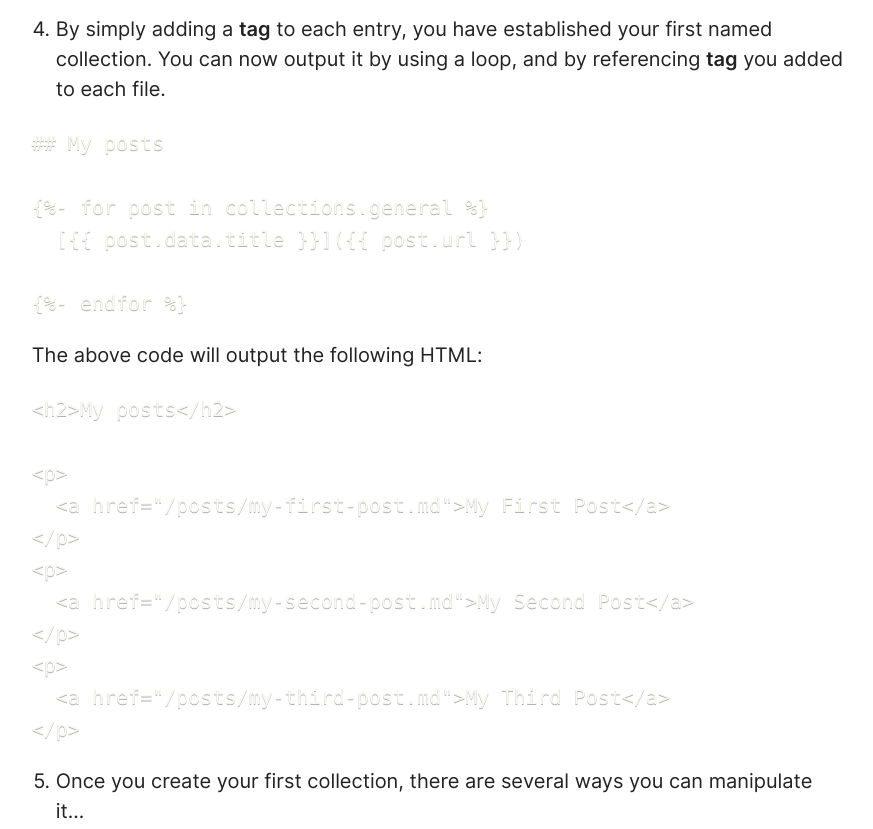
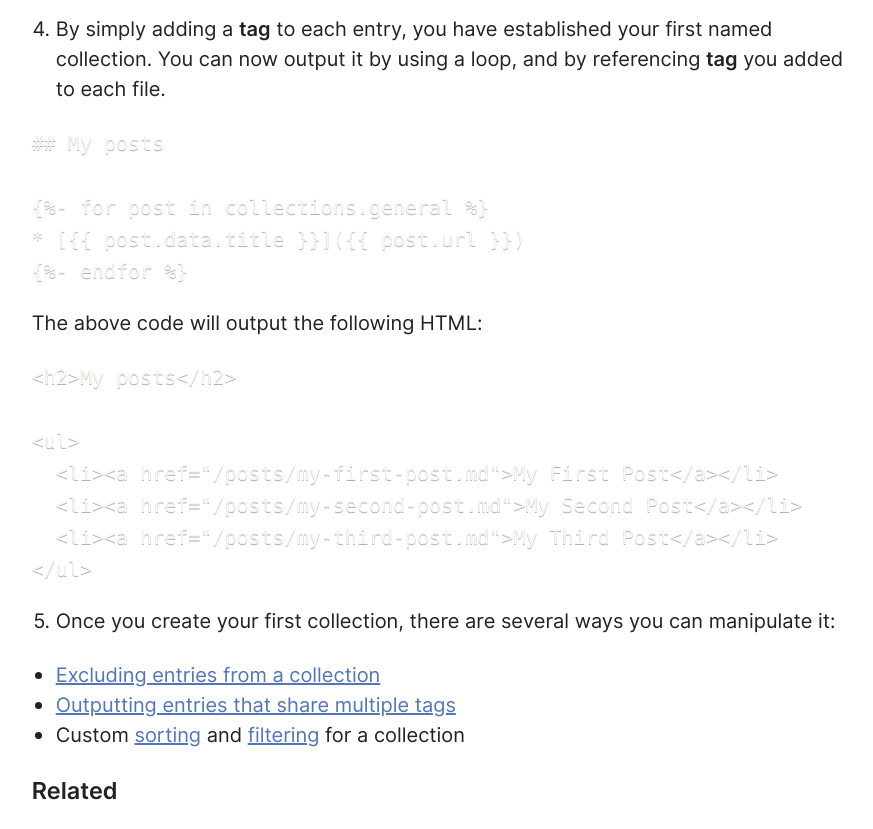
Before and after one commit to peruvianidol/11ty-recipes, an Eleventy site: page _src/recipes/012-create-a-collection.md in a window 1280 px wide. Shown: the part 1380-2209 px from the top of the page, without its empty margins (202-1075 px from the left). Built offline with nearby package versions, Linux system fonts and the light colour scheme; Eleventy itself is replaced by a stand-in of ours; code samples lack their colours; files that its build step writes are made by us from their sources; files whose address does not match are found by name.

Commit message:
Minor tweaks based on PR review

````diff
--- a/_src/recipes/012-create-a-collection.md
+++ b/_src/recipes/012-create-a-collection.md
@@ -43,8 +43,7 @@ Hello from {% raw %}{{ title }}{% endraw %}!
 ## My posts
 
 {% raw %}{%- for post in collections.general %}
-  [{{ post.data.title }}]({{ post.url }})
-
+* [{{ post.data.title }}]({{ post.url }})
 {%- endfor %}{% endraw %}
 ```
 
@@ -53,18 +52,14 @@ The above code will output the following HTML:
 ```html
 <h2>My posts</h2>
 
-<p>
-  <a href="/posts/my-first-post.md">My First Post</a>
-</p>
-<p>
-  <a href="/posts/my-second-post.md">My Second Post</a>
-</p>
-<p>
-  <a href="/posts/my-third-post.md">My Third Post</a>
-</p>
+<ul>
+  <li><a href="/posts/my-first-post.md">My First Post</a></li>
+  <li><a href="/posts/my-second-post.md">My Second Post</a></li>
+  <li><a href="/posts/my-third-post.md">My Third Post</a></li>
+</ul>
 ```
 
-5. Once you create your first collection, there are several ways you can manipulate it...
+5. Once you create your first collection, there are several ways you can manipulate it:
 
 * [Excluding entries from a collection](https://www.11ty.dev/docs/collections/#option-exclude-content-from-collections)
 * [Outputting entries that share multiple tags](https://www.11ty.dev/docs/collections/#multiple-tags-single-line)
````
